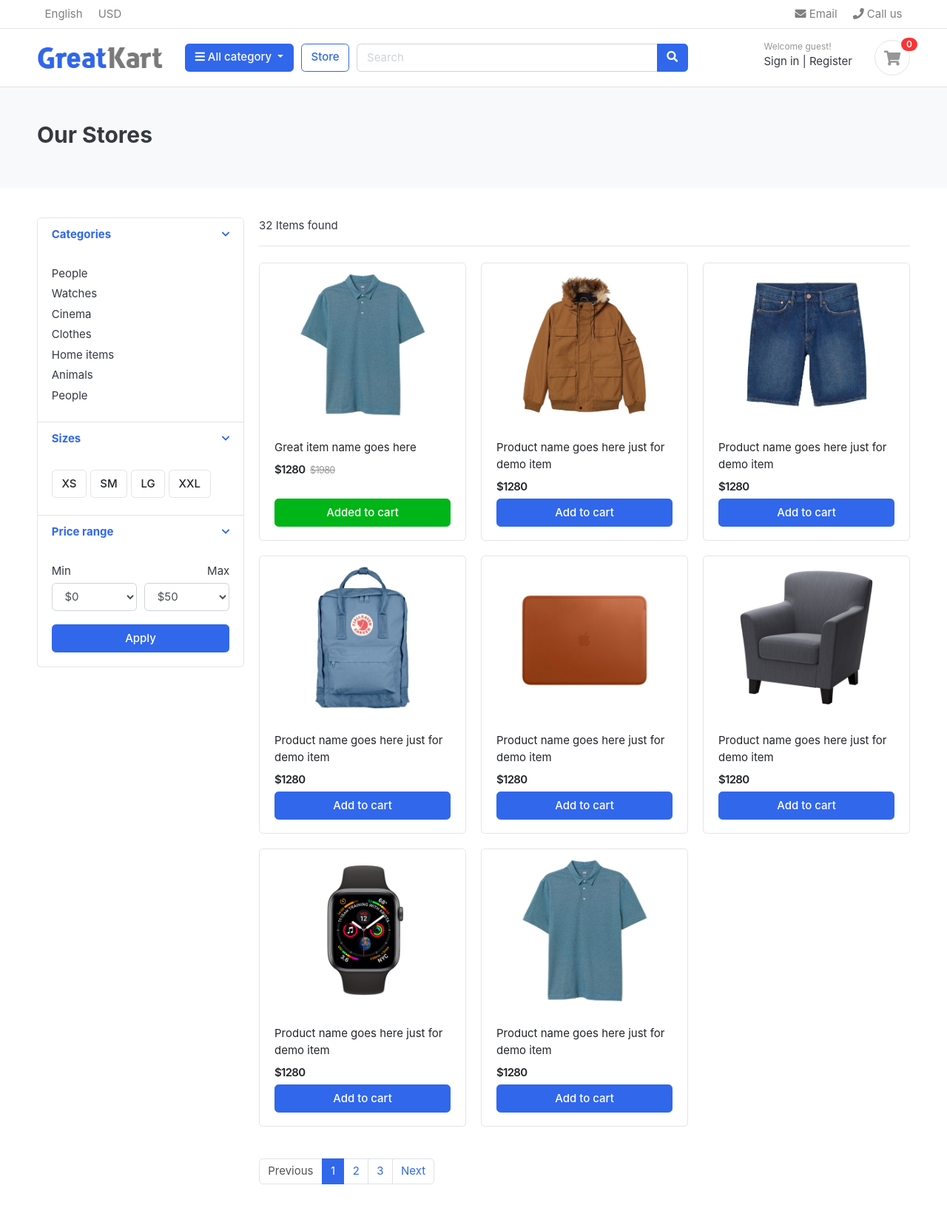
After one commit to harry18121911/DjangoEcommerce, a Django app: page /store/ in a window 1280 px wide. The commit adds this page. Shown: the whole page at 74% size. Run offline with Django 5.2, Linux system fonts and the light colour scheme; some libraries are stand-ins or nearby versions; some web fonts are replaced.

Commit message:
Make store template. TODO implement dinamic render of store items.

```diff
--- a/djangoecommerce/urls.py
+++ b/djangoecommerce/urls.py
@@ -16,7 +16,7 @@ Including another URLconf
 """
 
 from django.contrib import admin
-from django.urls import path
+from django.urls import path, include
 from djangoecommerce.settings import MEDIA_ROOT, MEDIA_URL
 from . import views
 from django.conf.urls.static import static
@@ -24,5 +24,6 @@ from django.conf.urls.static import static
 
 urlpatterns = [
     path("admin/", admin.site.urls),
-    path("", views.home, name="home")
+    path("", views.home, name="home"),
+    path("store/", include("store.urls")),
 ] + static(MEDIA_URL, document_root =MEDIA_ROOT)
--- /dev/null
+++ b/store/urls.py
@@ -0,0 +1,6 @@
+from django.urls import path
+from . import views
+
+urlpatterns = [
+    path("", views.store, name="store")
+]
--- a/store/views.py
+++ b/store/views.py
@@ -1,3 +1,6 @@
 from django.shortcuts import render
 
 # Create your views here.
+
+def store(request):
+    return render(request,'store/store.html')
--- a/templates/includes/navbar.html
+++ b/templates/includes/navbar.html
@@ -47,7 +47,7 @@
 			</div>
 		</div>  <!-- category-wrap.// -->
 	</div> <!-- col.// -->
-						<a href="./store.html" class="btn btn-outline-primary">Store</a>
+						<a href="./store" class="btn btn-outline-primary">Store</a>
 	<div class="col-lg  col-md-6 col-sm-12 col">
 		<form action="#" class="search">
 			<div class="input-group w-100">
--- /dev/null
+++ b/templates/store/store.html
@@ -0,0 +1,300 @@
+{% extends 'base.html' %}
+{% load static %}
+
+{% block content %}
+<section class="section-pagetop bg">
+  <div class="container">
+    <h2>Our Stores</h2>
+  </div>
+</section>
+
+
+
+<!-- ========================= SECTION CONTENT ========================= -->
+<section class="section-content padding-y">
+<div class="container">
+
+<div class="row">
+	<aside class="col-md-3">
+
+<div class="card">
+	<article class="filter-group">
+		<header class="card-header">
+			<a href="#" data-toggle="collapse" data-target="#collapse_1" aria-expanded="true" class="">
+				<i class="icon-control fa fa-chevron-down"></i>
+				<h6 class="title">Categories</h6>
+			</a>
+		</header>
+		<div class="filter-content collapse show" id="collapse_1" style="">
+			<div class="card-body">
+
+				<ul class="list-menu">
+				<li><a href="#">People  </a></li>
+				<li><a href="#">Watches </a></li>
+				<li><a href="#">Cinema  </a></li>
+				<li><a href="#">Clothes  </a></li>
+				<li><a href="#">Home items </a></li>
+				<li><a href="#">Animals</a></li>
+				<li><a href="#">People </a></li>
+				</ul>
+
+			</div> <!-- card-body.// -->
+		</div>
+	</article> <!-- filter-group  .// -->
+	<article class="filter-group">
+		<header class="card-header">
+			<a href="#" data-toggle="collapse" data-target="#collapse_4" aria-expanded="true" class="">
+				<i class="icon-control fa fa-chevron-down"></i>
+				<h6 class="title">Sizes </h6>
+			</a>
+		</header>
+		<div class="filter-content collapse show" id="collapse_4" style="">
+			<div class="card-body">
+			  <label class="checkbox-btn">
+			    <input type="checkbox">
+			    <span class="btn btn-light"> XS </span>
+			  </label>
+
+			  <label class="checkbox-btn">
+			    <input type="checkbox">
+			    <span class="btn btn-light"> SM </span>
+			  </label>
+
+			  <label class="checkbox-btn">
+			    <input type="checkbox">
+			    <span class="btn btn-light"> LG </span>
+			  </label>
+
+			  <label class="checkbox-btn">
+			    <input type="checkbox">
+			    <span class="btn btn-light"> XXL </span>
+			  </label>
+		</div><!-- card-body.// -->
+		</div>
+	</article> <!-- filter-group .// -->
+
+	<article class="filter-group">
+		<header class="card-header">
+			<a href="#" data-toggle="collapse" data-target="#collapse_3" aria-expanded="true" class="">
+				<i class="icon-control fa fa-chevron-down"></i>
+				<h6 class="title">Price range </h6>
+			</a>
+		</header>
+		<div class="filter-content collapse show" id="collapse_3" style="">
+			<div class="card-body">
+
+				<div class="form-row">
+				<div class="form-group col-md-6">
+				  <label>Min</label>
+				  <!-- <input class="form-control" placeholder="$0" type="number"> -->
+				  	<select class="mr-2 form-control">
+						<option value="0">$0</option>
+						<option value="50">$50</option>
+						<option value="100">$100</option>
+						<option value="150">$150</option>
+						<option value="200">$200</option>
+						<option value="500">$500</option>
+						<option value="1000">$1000</option>
+					</select>
+				</div>
+				<div class="form-group text-right col-md-6">
+				  <label>Max</label>
+				  	<select class="mr-2 form-control">
+						<option value="50">$50</option>
+						<option value="100">$100</option>
+						<option value="150">$150</option>
+						<option value="200">$200</option>
+						<option value="500">$500</option>
+						<option value="1000">$1000</option>
+						<option value="2000">$2000+</option>
+					</select>
+				</div>
+				</div> <!-- form-row.// -->
+				<button class="btn btn-block btn-primary">Apply</button>
+			</div><!-- card-body.// -->
+		</div>
+	</article> <!-- filter-group .// -->
+
+</div> <!-- card.// -->
+
+	</aside> <!-- col.// -->
+	<main class="col-md-9">
+
+<header class="border-bottom mb-4 pb-3">
+		<div class="form-inline">
+			<span class="mr-md-auto">32 Items found </span>
+
+		</div>
+</header><!-- sect-heading -->
+
+<div class="row">
+	<div class="col-md-4">
+		<figure class="card card-product-grid">
+			<div class="img-wrap">
+
+				        <img src="{% static 'images/items/1.jpg' %}">
+
+			</div> <!-- img-wrap.// -->
+			<figcaption class="info-wrap">
+				<div class="fix-height">
+					<a href="./product-detail.html" class="title">Great item name goes here</a>
+					<div class="price-wrap mt-2">
+						<span class="price">$1280</span>
+						<del class="price-old">$1980</del>
+					</div> <!-- price-wrap.// -->
+				</div>
+				<a href="#" class="btn btn-block btn-success">Added to cart </a>
+			</figcaption>
+		</figure>
+	</div> <!-- col.// -->
+
+	<div class="col-md-4">
+		<figure class="card card-product-grid">
+			<div class="img-wrap">
+				<img src="images/items/2.jpg">
+
+			</div> <!-- img-wrap.// -->
+			<figcaption class="info-wrap">
+				<div class="fix-height">
+					<a href="./product-detail.html" class="title">Product name goes here just for demo item</a>
+					<div class="price-wrap mt-2">
+						<span class="price">$1280</span>
+					</div> <!-- price-wrap.// -->
+				</div>
+				<a href="#" class="btn btn-block btn-primary">Add to cart </a>
+			</figcaption>
+		</figure>
+	</div> <!-- col.// -->
+
+	<div class="col-md-4">
+		<figure class="card card-product-grid">
+			<div class="img-wrap">
+				<img src="images/items/3.jpg">
+
+			</div> <!-- img-wrap.// -->
+			<figcaption class="info-wrap">
+				<div class="fix-height">
+					<a href="./product-detail.html" class="title">Product name goes here just for demo item</a>
+					<div class="price-wrap mt-2">
+						<span class="price">$1280</span>
+					</div> <!-- price-wrap.// -->
+				</div>
+				<a href="#" class="btn btn-block btn-primary">Add to cart </a>
+			</figcaption>
+		</figure>
+	</div> <!-- col.// -->
+
+	<div class="col-md-4">
+		<figure class="card card-product-grid">
+			<div class="img-wrap">
+				<img src="images/items/4.jpg">
+
+			</div> <!-- img-wrap.// -->
+			<figcaption class="info-wrap">
+				<div class="fix-height">
+					<a href="./product-detail.html" class="title">Product name goes here just for demo item</a>
+					<div class="price-wrap mt-2">
+						<span class="price">$1280</span>
+					</div> <!-- price-wrap.// -->
+				</div>
+				<a href="#" class="btn btn-block btn-primary">Add to cart </a>
+			</figcaption>
+		</figure>
+	</div> <!-- col.// -->
+
+	<div class="col-md-4">
+		<figure class="card card-product-grid">
+			<div class="img-wrap">
+				<img src="images/items/5.jpg">
+
+			</div> <!-- img-wrap.// -->
+			<figcaption class="info-wrap">
+				<div class="fix-height">
+					<a href="./product-detail.html" class="title">Product name goes here just for demo item</a>
+					<div class="price-wrap mt-2">
+						<span class="price">$1280</span>
+					</div> <!-- price-wrap.// -->
+				</div>
+				<a href="#" class="btn btn-block btn-primary">Add to cart </a>
+			</figcaption>
+		</figure>
+	</div> <!-- col.// -->
+
+	<div class="col-md-4">
+		<figure class="card card-product-grid">
+			<div class="img-wrap">
+				<img src="images/items/6.jpg">
+
+			</div> <!-- img-wrap.// -->
+			<figcaption class="info-wrap">
+				<div class="fix-height">
+					<a href="./product-detail.html" class="title">Product name goes here just for demo item</a>
+					<div class="price-wrap mt-2">
+						<span class="price">$1280</span>
+					</div> <!-- price-wrap.// -->
+				</div>
+				<a href="#" class="btn btn-block btn-primary">Add to cart </a>
+			</figcaption>
+		</figure>
+	</div> <!-- col.// -->
+
+	<div class="col-md-4">
+		<figure class="card card-product-grid">
+			<div class="img-wrap">
+				<img src="images/items/7.jpg">
+
+			</div> <!-- img-wrap.// -->
+			<figcaption class="info-wrap">
+				<div class="fix-height">
+					<a href="./product-detail.html" class="title">Product name goes here just for demo item</a>
+					<div class="price-wrap mt-2">
+						<span class="price">$1280</span>
+					</div> <!-- price-wrap.// -->
+				</div>
+				<a href="#" class="btn btn-block btn-primary">Add to cart </a>
+			</figcaption>
+		</figure>
+	</div> <!-- col.// -->
+
+	<div class="col-md-4">
+		<figure class="card card-product-grid">
+			<div class="img-wrap">
+				<img src="images/items/1.jpg">
+
+			</div> <!-- img-wrap.// -->
+			<figcaption class="info-wrap">
+				<div class="fix-height">
+					<a href="./product-detail.html" class="title">Product name goes here just for demo item</a>
+					<div class="price-wrap mt-2">
+						<span class="price">$1280</span>
+					</div> <!-- price-wrap.// -->
+				</div>
+				<a href="#" class="btn btn-block btn-primary">Add to cart </a>
+			</figcaption>
+		</figure>
+	</div> <!-- col.// -->
+</div> <!-- row end.// -->
+
+
+<nav class="mt-4" aria-label="Page navigation sample">
+  <ul class="pagination">
+    <li class="page-item disabled"><a class="page-link" href="#">Previous</a></li>
+    <li class="page-item active"><a class="page-link" href="#">1</a></li>
+    <li class="page-item"><a class="page-link" href="#">2</a></li>
+    <li class="page-item"><a class="page-link" href="#">3</a></li>
+    <li class="page-item"><a class="page-link" href="#">Next</a></li>
+  </ul>
+</nav>
+
+	</main> <!-- col.// -->
+
+</div>
+
+</div> <!-- container .//  -->
+</section>
+<!-- ========================= SECTION CONTENT END// ========================= -->
+
+
+
+
+{% endblock %}
```
